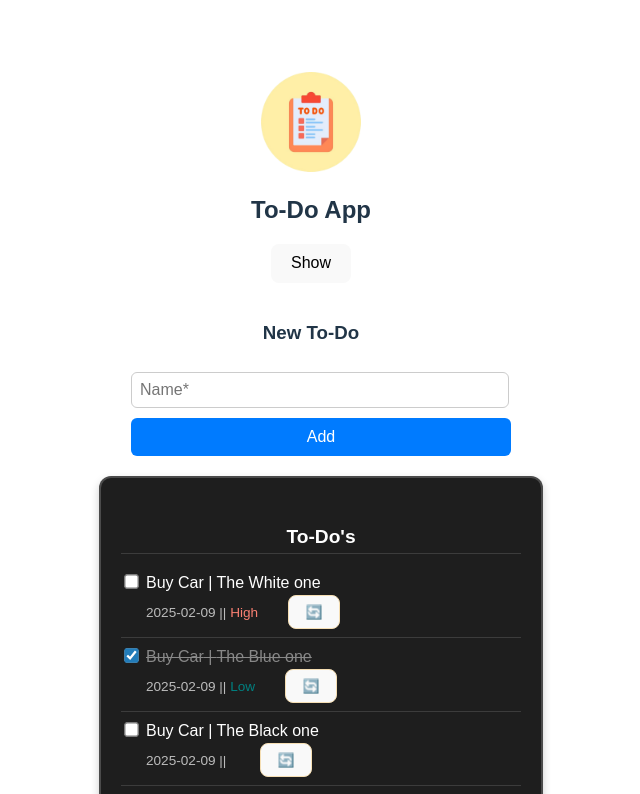
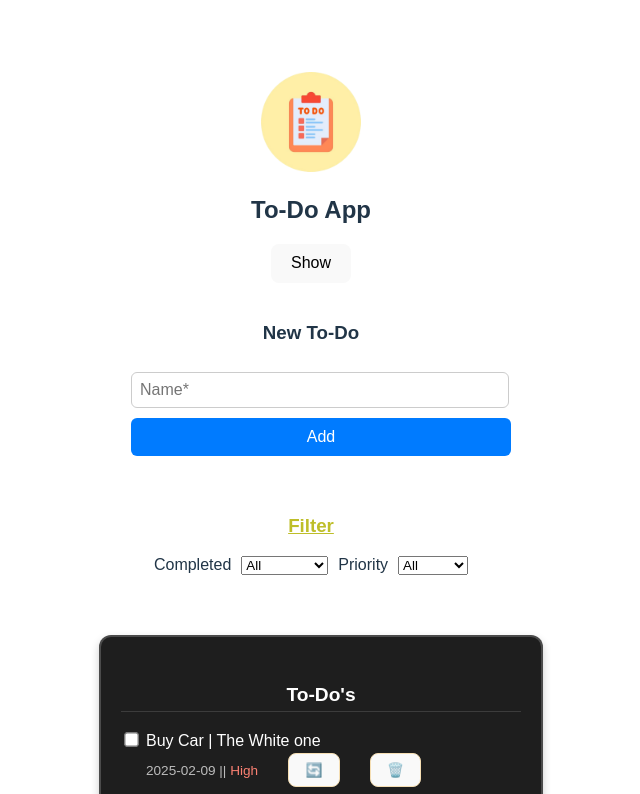
Before and after one commit to iz-dmo/To_Do_List, a React (Vite) app: page / in a window 1280 px wide. Shown: the top 794 px of the page, without its empty margins (329-969 px from the left). Built offline with nearby package versions, Linux system fonts and the light colour scheme.

Commit message:
add Filter

```diff
--- a/src/App.css
+++ b/src/App.css
@@ -142,3 +142,19 @@ label {
   margin-left: 30px;
   border: 1px solid wheat;
 }
+
+.Filter{
+  display: flex;
+  gap:10px;
+}
+
+.filter-section{
+  margin: 20px;
+  padding: 20px;
+
+}
+
+.filter-section h3{
+  color: rgb(190, 190, 41);
+  text-decoration: underline;
+}
--- a/src/App.jsx
+++ b/src/App.jsx
@@ -3,6 +3,7 @@ import toDoLogo from "/images/to-do-list-icon.png";
 import "./App.css";
 import ToDoForm from "./components/ToDoForm";
 import { TodoList } from "./components/TodoList";
+import { ToDoFilter } from "./components/ToDoFilter";
 
 function App() {
   const Todos_default = [
@@ -51,7 +52,8 @@ function App() {
 
       <ToDoForm onCreate={handleCreate} />
       {/* {JSON.stringify(todos)} */}
-      <TodoList todos={todos} onUpdate={handleUpdate} />
+      <ToDoFilter/>
+      <TodoList todos={todos} onUpdate={handleUpdate} onDelete={handleDelete}/>
     </div>
   );
 
@@ -65,6 +67,10 @@ function App() {
   function handleUpdate(id, newTodo) {
     setTodos((prevTodos) => prevTodos.map((todo) => (todo.id === id ? newTodo : todo)));
   }
+
+  function handleDelete(id){
+    setTodos((prevTodos) => prevTodos.filter((todo) => todo.id !== id));
+  }
 }
 
 export default App;
--- /dev/null
+++ b/src/components/ToDoFilter.jsx
@@ -0,0 +1,37 @@
+import { useState } from "react";
+import { Completed_Filter,Priority_Filter } from "../constants/filter";
+
+export function ToDoFilter(){
+    const [completed,setCompleted] = useState("all");
+    const [priority,setPriority] = useState("all");
+
+    return (
+        <section className="filter-section">
+            <h3>Filter</h3>
+            <div className="Filter">
+                <label htmlFor="completed">Completed</label>
+                <select name=""
+                id="completed"
+                defaultValue={completed}
+                onChange={(event) => setCompleted(event.target.value)}>
+
+                    {Object.entries(Completed_Filter).map(([key,{label}]) => (
+                        <option value={key} key={key}>{label}</option>
+                    ))}
+                </select>
+
+                <label htmlFor="priority">Priority</label>
+                <select name=""
+                id="priority"
+                defaultValue={priority}
+                onChange={(event) => setPriority(event.target.value)}>
+
+                    {Object.entries(Priority_Filter).map(([key,{label}]) => (
+                        <option value={key} key={key}>{label}</option>
+                    ))}
+                </select>
+            </div>
+
+        </section>
+    );
+}
--- a/src/components/ToDoListItem.jsx
+++ b/src/components/ToDoListItem.jsx
@@ -1,12 +1,27 @@
 import { useState } from "react";
 import { Priorities, Priorities_Default } from "../constants/priorities";
 import { ToDoFormField } from "./ToDoFormField";
-export function ToDoListItem({ todo, onUpdate }) {
+export function ToDoListItem({ todo, onUpdate,onDelete }) {
 
     const [editing, setEditing] = useState(false);
 
     function handleCompleted(event) {
         onUpdate(todo.id, { ...todo, completed: event.target.checked });
+    }
+
+    function handleEdit(event){
+        event.preventDefault();
+        const {elements} = event.target;
+        if(elements.name.value === "") return;
+        onUpdate(todo.id,{
+            name : elements.name.value,
+            description : elements.description.value,
+            deadline : elements.deadline.value,
+            priority : elements.priority.value,
+            completed : todo.completed
+        });
+
+        setEditing(false);
     }
 
     const viewTemplate =
@@ -29,14 +44,14 @@ export function ToDoListItem({ todo, onUpdate }) {
                         </span>
                     )}
                     <button onClick={() => setEditing(true)} className="btn-small">🔄️</button>
-
+                    <button onClick={() => onDelete(todo.id)} className="btn-small">🗑️</button>
                 </p>
             </>
         );
 
     const editTemplate =
         (
-            <form className="todo-form" onReset={() => setEditing(false)}>
+            <form className="todo-form" onReset={() => setEditing(false)} onSubmit={handleEdit}>
                 <ToDoFormField todo={todo} />
                 <button type="submit" className="btn-small">🔁</button>
                 <button type="reset" className="btn-small">❌</button>
--- a/src/components/TodoList.jsx
+++ b/src/components/TodoList.jsx
@@ -1,12 +1,12 @@
 import { ToDoListItem } from "./ToDoListItem";
-export function TodoList({ todos,onUpdate }) {
+export function TodoList({ todos,onUpdate,onDelete }) {
     return (
         <section className="list-todo">
             <h5>To-Do's</h5>
             <ul>
                 {todos.map((todo) =>
                 (
-                    <ToDoListItem key={todo.id} todo={todo} onUpdate={onUpdate}/>
+                    <ToDoListItem key={todo.id} todo={todo} onUpdate={onUpdate} onDelete={onDelete}/>
 
                 ))}
             </ul>
--- /dev/null
+++ b/src/constants/filter.js
@@ -0,0 +1,16 @@
+
+
+
+export const Completed_Filter = {
+    all : {label : "All", value:""},
+    active : {label : "Active", value:"false"},
+    completed : {label : "Completed", value:"true"},
+};
+
+export const Priority_Filter = {
+    all : {label : "All", value:""},
+    low : {label : "Low", value:"low"},
+    medium : {label : "Medium", value:"medium"},
+    high : {label : "High", value:"high"},
+
+};
```
